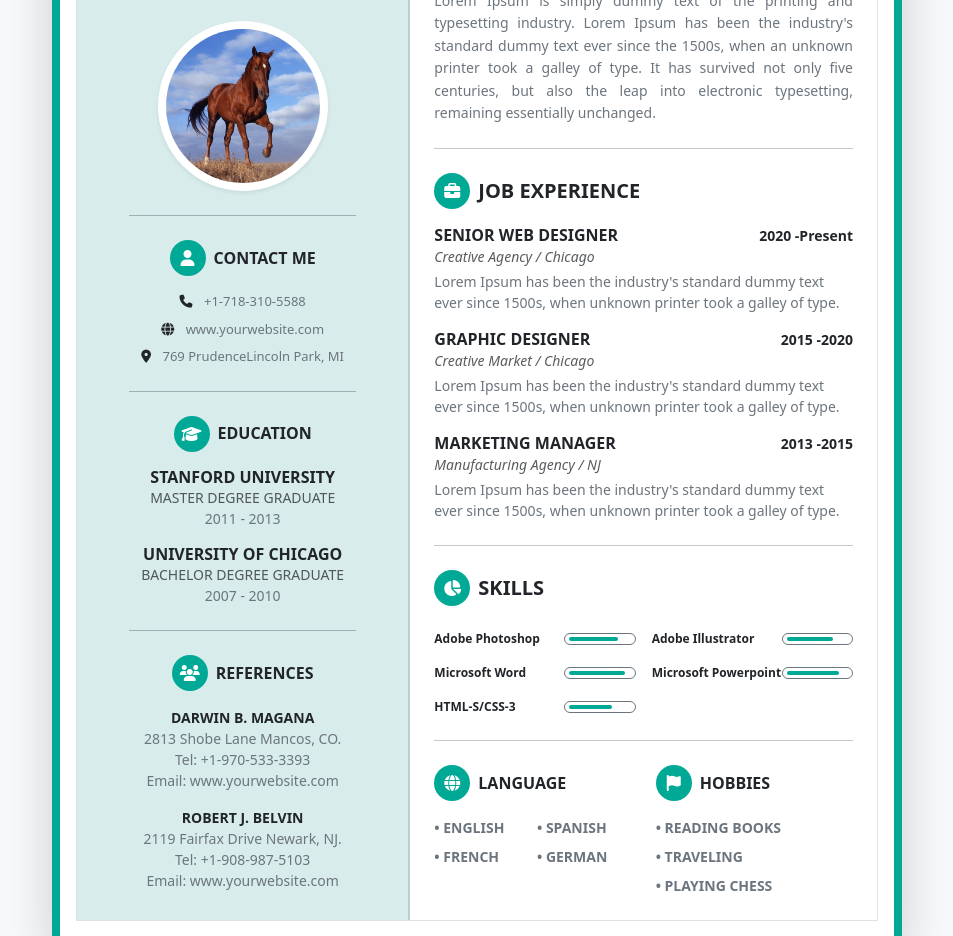
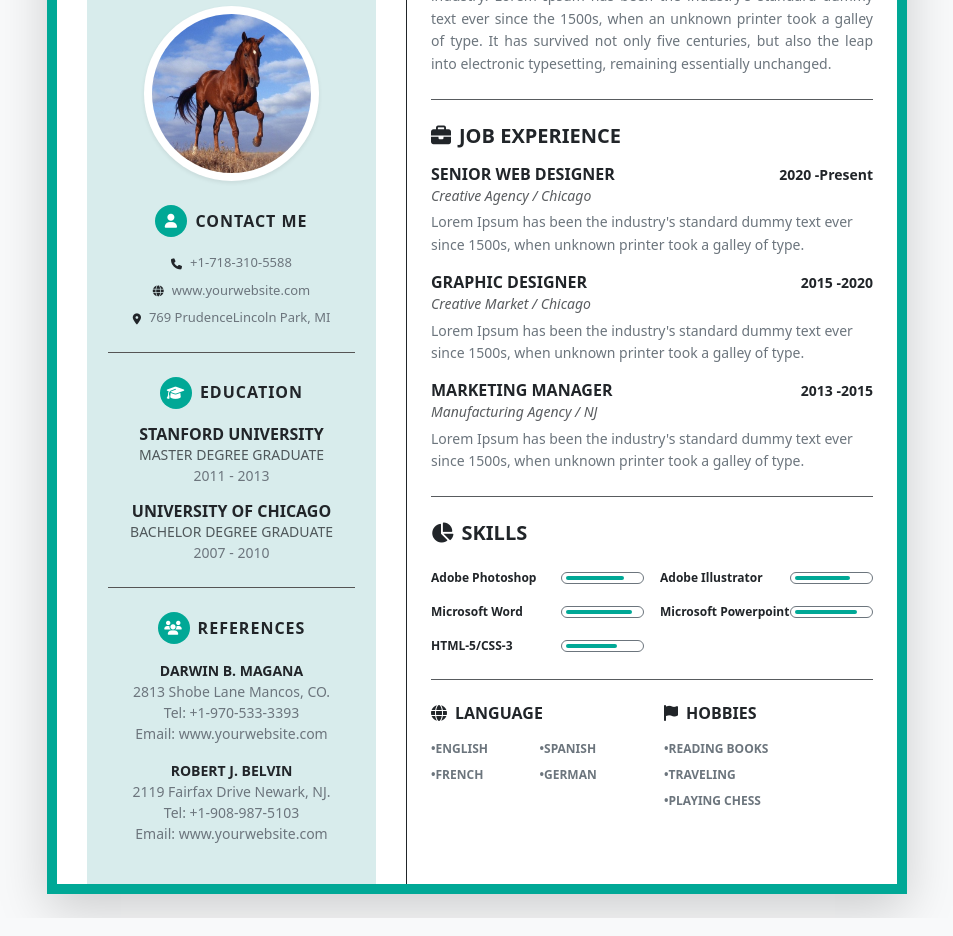
Before and after one commit to Anastasia-Ivashchenko/pm_22_06, a website: page src/index.html in a window 1280 px wide. Shown: the part 135-1071 px from the top of the page, without its empty margins (163-1116 px from the left). Drawn offline with nearby package versions, Linux system fonts and the light colour scheme; files that its build step writes are made by us from their sources.

Commit message:
Ваше повідомлення до коміту

```diff
--- a/src/index.html
+++ b/src/index.html
@@ -5,68 +5,66 @@
   <meta name="viewport" content="width=device-width, initial-scale=1.0">
   <title>Noel Taylor - Resume</title>
 
-  <!-- Bootstrap CSS -->
+  <!-- Bootstrap CSS (скопійований Gulp-ом з node_modules) -->
   <link rel="stylesheet" href="css/bootstrap.min.css">
 
   <!-- Font Awesome для іконок -->
   <link rel="stylesheet" href="https://cdnjs.cloudflare.com/ajax/libs/font-awesome/6.4.0/css/all.min.css">
 
-  <!-- Власні стилі -->
-  <link rel="stylesheet" href="css/style.css">
-
-  <style>
-    /* Кружечки для заголовків */
-    .icon-circle {
-      width: 36px;
-      height: 36px;
-      background-color: #00a896;
-      border-radius: 50%;
-      display: inline-flex;
-      align-items: center;
-      justify-content: center;
-      color: #ffffff;
-      font-size: 16px;
-      flex-shrink: 0;
-    }
-  </style>
+  <!-- Скомпільовані та мініфіковані власні стилі з SCSS (index.min.css) -->
+  <link rel="stylesheet" href="css/index.min.css">
 </head>
 <body class="bg-light py-4">
 
-  <!-- Головна рамка макета -->
-  <div class="container bg-white shadow-lg p-3" style="max-width: 850px; border: 8px solid #00a896;">
-    <div class="row g-0 border">
+  <!-- Зовнішня бірюзова рамка макета -->
+  <div class="container bg-white shadow-lg p-0 overflow-hidden" style="max-width: 860px; border: 10px solid #00a896;">
+    <div class="row g-0">
 
-      <!-- ЛІВА КОЛОНКА (із вертикальною лінією border-end) -->
-      <aside class="col-md-5 p-4 text-center border-end border-2 border-secondary border-opacity-25" style="background-color: #d8ecec;">
+      <!-- ЛІВА КОЛОНКА -->
+      <aside class="col-md-5 py-4 text-center border-end border-dark position-relative" style="background-color: #d8ecec;">
+
+        <!-- Товста ліва біла вертикальна смуга (30px) -->
+        <div style="position: absolute; top: 0; left: 0; width: 30px; height: 100%; background-color: #ffffff;"></div>
+
+        <!-- Товста права біла вертикальна смуга (30px) -->
+        <div style="position: absolute; top: 0; right: 0; width: 30px; height: 100%; background-color: #ffffff;"></div>
+
+        <!-- Вміст лівої колонки -->
+        <div style="position: relative; z-index: 2; padding-left: 20px; padding-right: 20px;">
+
           <h1 class="h2 text-dark fw-bold mb-0" style="letter-spacing: 1px;">NOEL TAYLOR</h1>
-        <p class="text-muted small fw-semibold mb-4" style="letter-spacing: 1.5px;">GRAPHIC & WEB DESIGNER</p>
+          <p class="text-muted small fw-semibold mb-4" style="letter-spacing: 1px;">GRAPHIC & WEB DESIGNER</p>
 
           <!-- Аватарка -->
           <div class="d-flex justify-content-center mb-4">
-          <div class="rounded-circle p-2 bg-white shadow-sm" style="width: 170px; height: 170px;">
+            <div class="rounded-circle p-2 bg-white shadow-sm" style="width: 175px; height: 175px;">
               <img src="imgs/kon.jpg" alt="Noel Taylor" class="rounded-circle w-100 h-100" style="object-fit: cover;">
             </div>
           </div>
 
-        <hr class="my-4 border-secondary opacity-50 mx-auto" style="width: 80%;">
-
           <!-- CONTACT ME -->
           <div class="mb-4">
-          <h2 class="h6 fw-bold text-dark d-flex align-items-center justify-content-center gap-2">
+            <h2 class="h6 fw-bold text-dark d-flex align-items-center justify-content-center gap-2 mb-3">
               <span class="icon-circle"><i class="fa-solid fa-user"></i></span> CONTACT ME
             </h2>
-          <ul class="list-unstyled small text-secondary mt-3 mb-0" style="font-size: 13px;">
-            <li class="mb-2"><i class="fa-solid fa-phone me-2 text-dark"></i> +1-718-310-5588</li>
-            <li class="mb-2"><i class="fa-solid fa-globe me-2 text-dark"></i> www.yourwebsite.com</li>
-            <li><i class="fa-solid fa-location-dot me-2 text-dark"></i> 769 PrudenceLincoln Park, MI</li>
+            <ul class="list-unstyled small text-secondary mb-0" style="font-size: 13px;">
+              <li class="mb-2 d-flex align-items-center justify-content-center gap-2">
+                <i class="fa-solid fa-phone text-dark" style="font-size: 11px;"></i> +1-718-310-5588
+              </li>
+              <li class="mb-2 d-flex align-items-center justify-content-center gap-2">
+                <i class="fa-solid fa-globe text-dark" style="font-size: 11px;"></i> www.yourwebsite.com
+              </li>
+              <li class="d-flex align-items-center justify-content-center gap-2">
+                <i class="fa-solid fa-location-dot text-dark" style="font-size: 11px;"></i> 769 PrudenceLincoln Park, MI
+              </li>
             </ul>
           </div>
 
-        <hr class="my-4 border-secondary opacity-50 mx-auto" style="width: 80%;">
+          <div class="sidebar-divider"></div>
 
           <!-- EDUCATION -->
           <div class="mb-4">
-          <h2 class="h6 fw-bold text-dark d-flex align-items-center justify-content-center gap-2">
+            <h2 class="h6 fw-bold text-dark d-flex align-items-center justify-content-center gap-2 mb-3">
               <span class="icon-circle"><i class="fa-solid fa-graduation-cap"></i></span> EDUCATION
             </h2>
             <div class="mt-3">
@@ -81,11 +79,11 @@
             </div>
           </div>
 
-        <hr class="my-4 border-secondary opacity-50 mx-auto" style="width: 80%;">
+          <div class="sidebar-divider"></div>
 
           <!-- REFERENCES -->
-        <div>
-          <h2 class="h6 fw-bold text-dark d-flex align-items-center justify-content-center gap-2">
+          <div class="mb-3">
+            <h2 class="h6 fw-bold text-dark d-flex align-items-center justify-content-center gap-2 mb-3">
               <span class="icon-circle"><i class="fa-solid fa-users"></i></span> REFERENCES
             </h2>
             <div class="mt-3 small text-secondary">
@@ -100,6 +98,8 @@
               <p class="mb-0">Email: www.yourwebsite.com</p>
             </div>
           </div>
+
+        </div>
       </aside>
 
       <!-- ПРАВА КОЛОНКА -->
@@ -108,14 +108,14 @@
         <!-- ABOUT ME -->
         <section class="mb-4">
           <h2 class="h5 fw-bold text-dark d-flex align-items-center gap-2">
-            <span class="icon-circle"><i class="fa-solid fa-user-large"></i></span> ABOUT ME
+            <span class="icon-circle"><i class="fa-solid fa-user"></i></span> ABOUT ME
           </h2>
           <p class="text-secondary small mt-3" style="text-align: justify; line-height: 1.6;">
             Lorem Ipsum is simply dummy text of the printing and typesetting industry. Lorem Ipsum has been the industry's standard dummy text ever since the 1500s, when an unknown printer took a galley of type. It has survived not only five centuries, but also the leap into electronic typesetting, remaining essentially unchanged.
           </p>
         </section>
 
-        <hr class="my-4">
+        <hr class="my-4 border-dark opacity-75">
 
         <!-- JOB EXPERIENCE -->
         <section class="mb-4">
@@ -151,7 +151,7 @@
           </div>
         </section>
 
-        <hr class="my-4">
+        <hr class="my-4 border-dark opacity-75">
 
         <!-- SKILLS -->
         <section class="mb-4">
@@ -163,65 +163,81 @@
             <div class="col-6 d-flex align-items-center">
               <span class="fw-bold text-nowrap" style="width: 130px;">Adobe Photoshop</span>
               <div class="border border-secondary rounded-pill p-1 bg-white flex-grow-1 d-flex align-items-center" style="height: 12px; max-width: 100px;">
-                <div class="rounded-pill" style="width: 80%; background-color: #00a896; height: 4px;"></div>
+                <div class="rounded-pill skill-bar-fill" style="width: 80%;"></div>
               </div>
             </div>
 
             <div class="col-6 d-flex align-items-center">
               <span class="fw-bold text-nowrap" style="width: 130px;">Adobe Illustrator</span>
               <div class="border border-secondary rounded-pill p-1 bg-white flex-grow-1 d-flex align-items-center" style="height: 12px; max-width: 100px;">
-                <div class="rounded-pill" style="width: 75%; background-color: #00a896; height: 4px;"></div>
+                <div class="rounded-pill skill-bar-fill" style="width: 75%;"></div>
               </div>
             </div>
 
             <div class="col-6 d-flex align-items-center">
               <span class="fw-bold text-nowrap" style="width: 130px;">Microsoft Word</span>
               <div class="border border-secondary rounded-pill p-1 bg-white flex-grow-1 d-flex align-items-center" style="height: 12px; max-width: 100px;">
-                <div class="rounded-pill" style="width: 90%; background-color: #00a896; height: 4px;"></div>
+                <div class="rounded-pill skill-bar-fill" style="width: 90%;"></div>
               </div>
             </div>
 
             <div class="col-6 d-flex align-items-center">
               <span class="fw-bold text-nowrap" style="width: 130px;">Microsoft Powerpoint</span>
               <div class="border border-secondary rounded-pill p-1 bg-white flex-grow-1 d-flex align-items-center" style="height: 12px; max-width: 100px;">
-                <div class="rounded-pill" style="width: 85%; background-color: #00a896; height: 4px;"></div>
+                <div class="rounded-pill skill-bar-fill" style="width: 85%;"></div>
               </div>
             </div>
 
             <div class="col-6 d-flex align-items-center">
-              <span class="fw-bold text-nowrap" style="width: 130px;">HTML-S/CSS-3</span>
+              <span class="fw-bold text-nowrap" style="width: 130px;">HTML-5/CSS-3</span>
               <div class="border border-secondary rounded-pill p-1 bg-white flex-grow-1 d-flex align-items-center" style="height: 12px; max-width: 100px;">
-                <div class="rounded-pill" style="width: 70%; background-color: #00a896; height: 4px;"></div>
+                <div class="rounded-pill skill-bar-fill" style="width: 70%;"></div>
               </div>
             </div>
 
           </div>
         </section>
 
-        <hr class="my-4">
+        <hr class="my-4 border-dark opacity-75">
 
         <!-- LANGUAGE & HOBBIES -->
         <div class="row">
+          <!-- LANGUAGE -->
           <div class="col-6">
-            <h2 class="h6 fw-bold text-dark d-flex align-items-center gap-2">
+            <h2 class="h6 fw-bold text-dark d-flex align-items-center gap-2 mb-3">
               <span class="icon-circle"><i class="fa-solid fa-globe"></i></span> LANGUAGE
             </h2>
-            <div class="row g-2 mt-2 small text-secondary fw-semibold">
-              <div class="col-6">• ENGLISH</div>
-              <div class="col-6">• SPANISH</div>
-              <div class="col-6">• FRENCH</div>
-              <div class="col-6">• GERMAN</div>
+            <div class="row g-2 small text-secondary fw-bold" style="font-size: 12px;">
+              <div class="col-6 d-flex align-items-center">
+                <span class="teal-bullet">•</span> ENGLISH
+              </div>
+              <div class="col-6 d-flex align-items-center">
+                <span class="teal-bullet">•</span> SPANISH
+              </div>
+              <div class="col-6 d-flex align-items-center">
+                <span class="teal-bullet">•</span> FRENCH
+              </div>
+              <div class="col-6 d-flex align-items-center">
+                <span class="teal-bullet">•</span> GERMAN
+              </div>
             </div>
           </div>
 
+          <!-- HOBBIES -->
           <div class="col-6">
-            <h2 class="h6 fw-bold text-dark d-flex align-items-center gap-2">
+            <h2 class="h6 fw-bold text-dark d-flex align-items-center gap-2 mb-3">
               <span class="icon-circle"><i class="fa-solid fa-flag"></i></span> HOBBIES
             </h2>
-            <div class="row g-2 mt-2 small text-secondary fw-semibold">
-              <div class="col-12">• READING BOOKS</div>
-              <div class="col-12">• TRAVELING</div>
-              <div class="col-12">• PLAYING CHESS</div>
+            <div class="row g-2 small text-secondary fw-bold" style="font-size: 12px;">
+              <div class="col-12 d-flex align-items-center">
+                <span class="teal-bullet">•</span> READING BOOKS
+              </div>
+              <div class="col-12 d-flex align-items-center">
+                <span class="teal-bullet">•</span> TRAVELING
+              </div>
+              <div class="col-12 d-flex align-items-center">
+                <span class="teal-bullet">•</span> PLAYING CHESS
+              </div>
             </div>
           </div>
         </div>
--- /dev/null
+++ b/src/scss/_content.scss
@@ -0,0 +1,27 @@
+@import 'variables';
+@import 'mixins';
+
+main {
+  background-color: #ffffff;
+  padding: $base-spacing * 1.5;
+
+  section {
+    margin-bottom: $base-spacing * 1.5;
+
+    h2 {
+      font-weight: 700;
+      color: $text-dark;
+    }
+
+    p {
+      color: $text-secondary;
+      line-height: 1.6;
+    }
+  }
+
+  .skill-bar-fill {
+    height: 4px;
+    border-radius: 50rem;
+    background-color: $primary-teal;
+  }
+}
--- /dev/null
+++ b/src/scss/_mixins.scss
@@ -0,0 +1,10 @@
+// Міксін для центрування через Flexbox з можливістю задати gap
+@mixin flex-center($direction: row, $gap: 0) {
+  display: flex;
+  align-items: center;
+  justify-content: center;
+  flex-direction: $direction;
+  @if $gap > 0 {
+    gap: $gap;
+  }
+}
--- /dev/null
+++ b/src/scss/_sidebar.scss
@@ -0,0 +1,40 @@
+@import 'variables';
+@import 'mixins';
+
+// Базовий селектор для наслідування (@extend)
+%section-title {
+  font-weight: 700;
+  color: $text-dark;
+  letter-spacing: 1px;
+}
+
+aside {
+  background-color: $bg-teal-light;
+  padding: $base-spacing * 1.5; // Математична операція для відступу
+  position: relative;
+
+  // Вкладеність селекторів
+  .icon-circle {
+    width: 32px;
+    height: 32px;
+    background-color: $primary-teal;
+    border-radius: 50%;
+    @include flex-center(row, 0); // Підключення міксіна
+    color: #ffffff;
+    font-size: 14px;
+    flex-shrink: 0;
+  }
+
+  h2 {
+    @extend %section-title; // Наслідування стилів
+    font-size: 0.9rem;
+    margin-bottom: $base-spacing;
+  }
+
+  .sidebar-divider {
+    height: 1px;
+    background-color: #555555;
+    width: 80%;
+    margin: ($base-spacing * 1.5) auto; // Математична операція
+  }
+}
--- /dev/null
+++ b/src/scss/_variables.scss
@@ -0,0 +1,6 @@
+$primary-teal: #00a896;
+$bg-teal-light: #d8ecec;
+$text-dark: #212529;
+$text-secondary: #6c757d;
+$base-spacing: 1rem;
+$font-stack: system-ui, -apple-system, "Segoe UI", Roboto, sans-serif;
--- /dev/null
+++ b/src/scss/main.scss
@@ -0,0 +1,5 @@
+// Підключення модулів за допомогою @import (або @use)
+@import 'variables';
+@import 'mixins';
+@import 'sidebar';
+@import 'content';
--- a/src/scss/style.scss
+++ /dev/null
@@ -1,7 +0,0 @@
-body {
-    background-color: #5697d3;
-}
-h1 {
-    color: #b4dc32;
-    font-size: 60px;
-}
```
Also changed, not shown: gulpfile.js (+5 -3 lines). Lines whose indentation alone changed are shown as unchanged.
